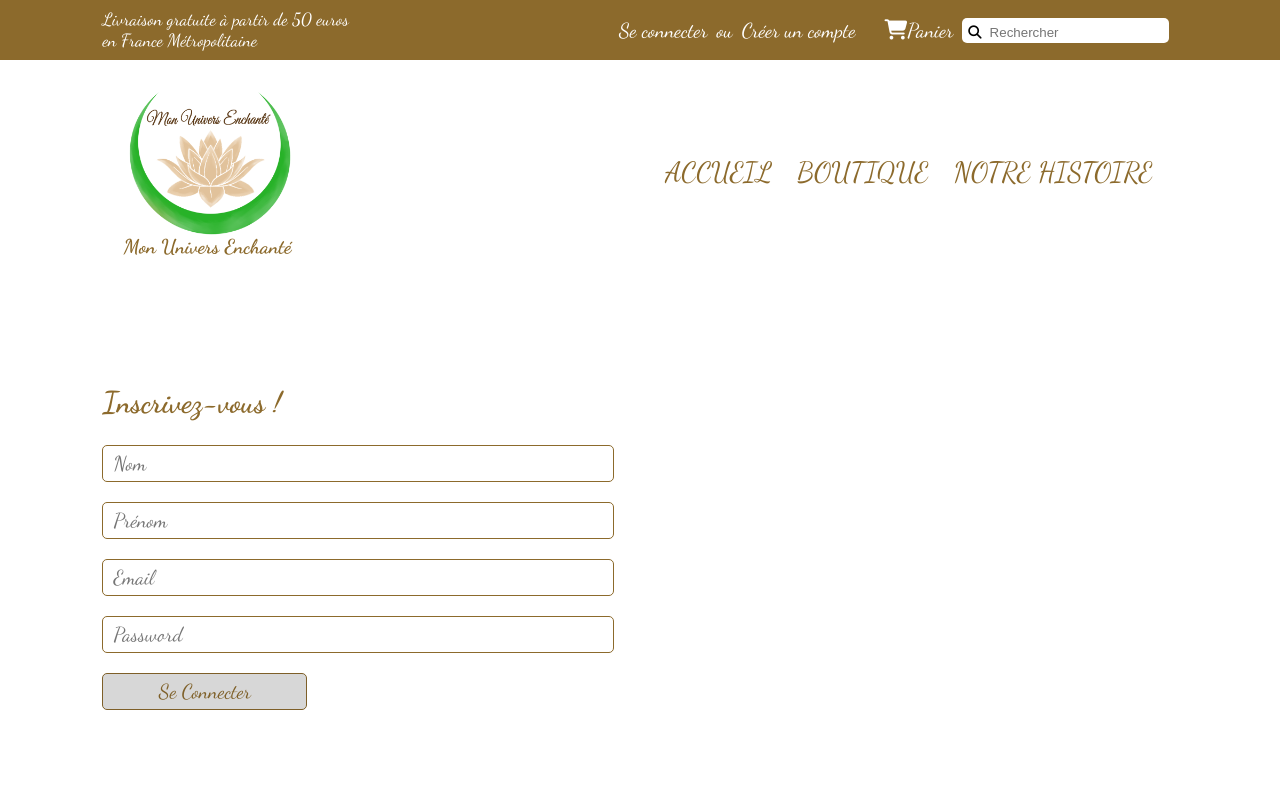
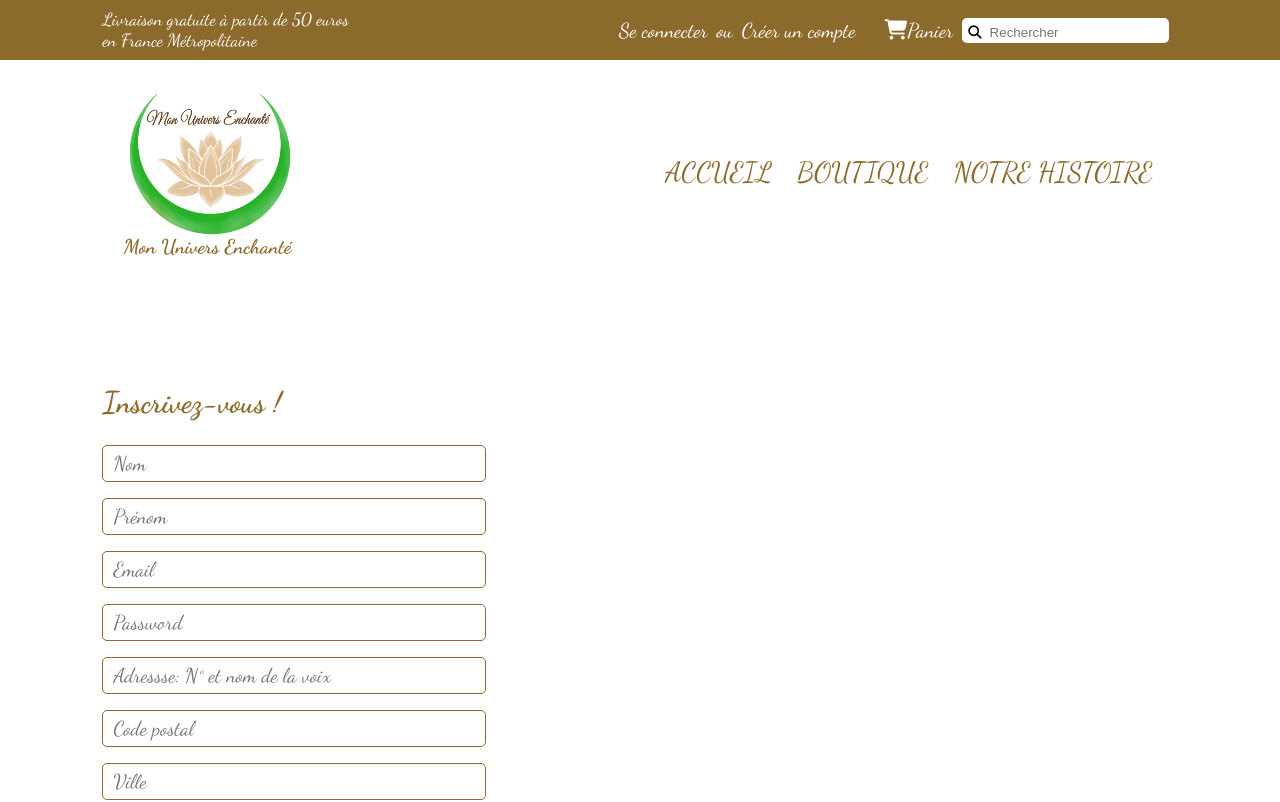
Before and after one commit to AD-Cryptokalm/site-e-commerce-react, a React (Create React App) app in the folder client/: page /register in a window 1280 px wide. Shown: the top 802 px of the page. Built offline with nearby package versions, Linux system fonts and the light colour scheme; no server answers.

Commit message:
ajout adress register

```diff
--- a/client/src/components/Log/RegisterForm.js
+++ b/client/src/components/Log/RegisterForm.js
@@ -10,6 +10,9 @@ export default function RegisterForm() {
   const [password, setPassword] = useState("");
   const [firstname, setFirstname] = useState("");
   const [lastname, setLastname] = useState("");
+  const [adress, setAdress] = useState("");
+  const [postalCode, setPostalCode] = useState("");
+  const [city, setCity] = useState("");
 
   const handleChange = (e) => {
     e.preventDefault();
@@ -22,6 +25,9 @@ export default function RegisterForm() {
         lastname,
         email,
         password,
+        adress,
+        postalCode,
+        city,
       },
     })
       .then((res) => {
@@ -29,7 +35,7 @@ export default function RegisterForm() {
         localStorage.setItem("token", res.data.accessToken);
         localStorage.setItem("uid", res.data.user.id);
         setIsLogin(true);
-        window.location = '/'
+        window.location = "/";
       })
       .catch((err) => {
         console.log(err);
@@ -78,7 +84,33 @@ export default function RegisterForm() {
               value={password}
               placeholder="Password"
             />
-            <input className="btn-form" type="submit" value="Se Connecter" />
+            {/* <input className="btn-form" type="submit" value="S'inscrire" /> */}
+            <input
+              type="text"
+              name="adress"
+              id="adress"
+              onChange={(e) => setAdress(e.target.value)}
+              value={adress}
+              placeholder="Adressse: N° et nom de la voix"
+            />
+            <input
+              type="text"
+              name="postalCode"
+              id="postalCode"
+              onChange={(e) => setPostalCode(e.target.value)}
+              value={postalCode}
+              placeholder="Code postal"
+            />
+            <input
+              type="text"
+              name="city"
+              id="city"
+              onChange={(e) => setCity(e.target.value)}
+              value={city}
+              placeholder="Ville"
+            />
+
+            <input className="btn-form" type="submit" value="S'inscrire" />
           </form>
         </div>
       )}
--- a/client/src/pages/Account.js
+++ b/client/src/pages/Account.js
@@ -11,7 +11,7 @@ export default function Account() {
       <h2 className="account-tilte">Mon Compte</h2>
       <div className="account-block">
       <div className="account-left">
-        <h3 className="account-title">Historique des commandes</h3>
+        <h3 className="account-title">Historique des commande</h3>
         <p>Vous n'avez pas encore passé de commandes</p>
       </div>
       <div className="account-right">
--- a/client/src/styles/footer.scss
+++ b/client/src/styles/footer.scss
@@ -12,7 +12,7 @@
         content: "";
         display: block;
         height: 1px;
-        width: 60%;
+        width: 80%;
         background: $color1;
         margin: 0 auto;
 
--- a/client/src/styles/loginForm.scss
+++ b/client/src/styles/loginForm.scss
@@ -1,9 +1,9 @@
 @import "./setting.scss";
 
 .loginForm {
-  width: 40%;
+  width: 30%;
   margin: 10rem 0 0;
-  height: 50vh;
+  // height: 50vh;
   padding: 0 8%;
   color: $color1;
   & h2 {
@@ -18,7 +18,7 @@
   }
   & input {
     font-family: "Dancing Script", sans-serif;
-    margin-bottom: 2rem;
+    margin-bottom: 1.6rem;
     font-size: calc(1rem + 0.8vw);
     border-radius: 5px;
     padding: 0.5rem 1rem;
@@ -40,3 +40,12 @@
     filter: brightness(1.5);
   }
 }
+
+// .forms-container {
+//   // width: 100%;
+//   // width: 100%;
+//   display: flex;
+//   // flex-direction: column;
+//   // justify-content: center;
+
+// }
```
